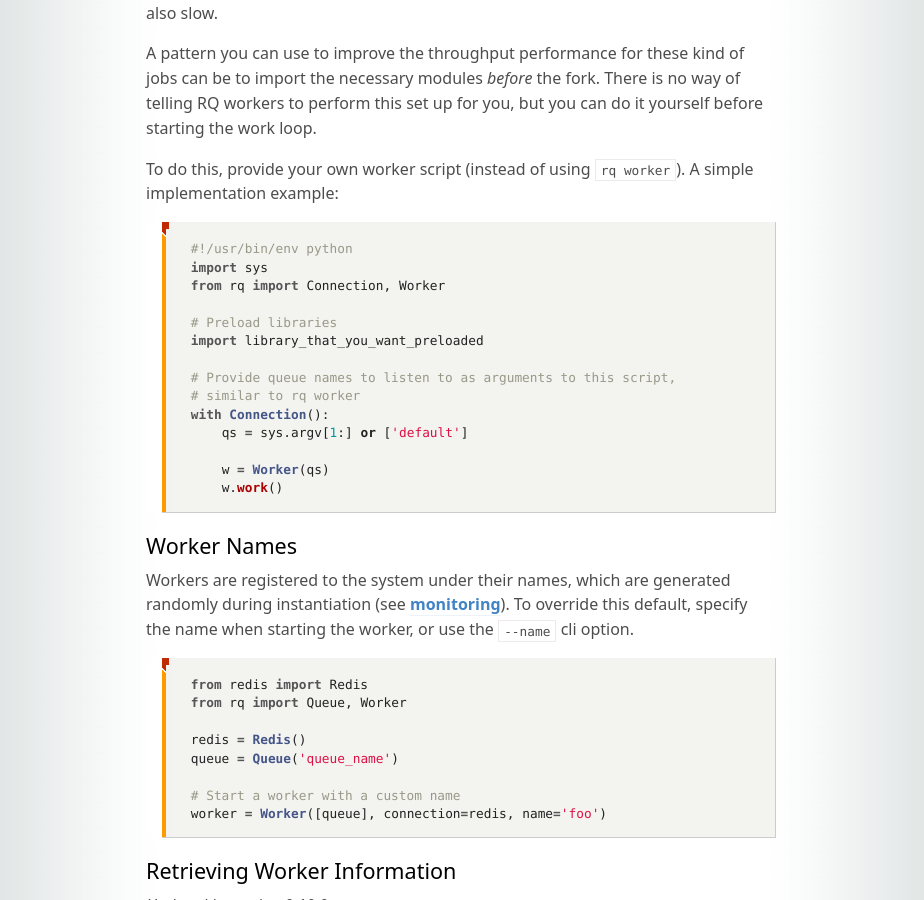
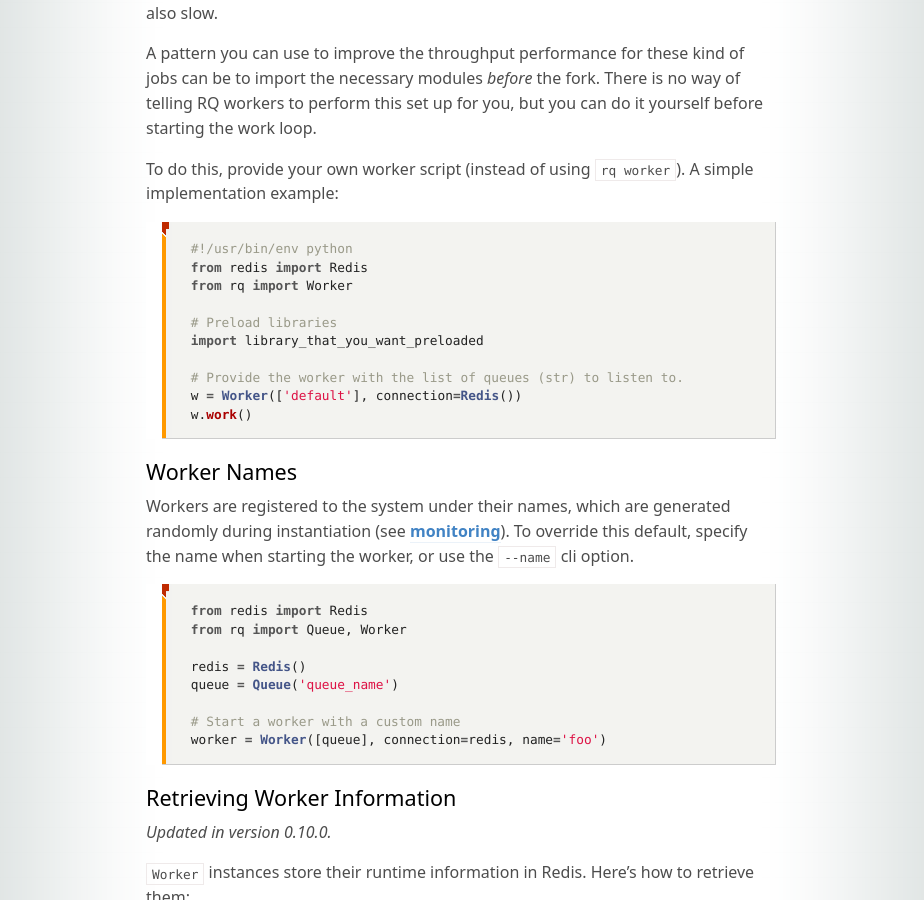
Before and after one commit to rq/rq, a Jekyll site: the page built from docs/docs/workers.md, in a window 1280 px wide and 900 px high, scrolled down 2772 px. Shown: the whole window, without its empty margins (179-1103 px from the left). Built offline with Jekyll 4.4.1, drawn with Linux system fonts in a browser that asks for light colours; some web fonts are replaced; comment, search, counter and statistics services are not loaded.

Commit message:
Fix worker example (#1765)
* Fix worker example

* Clean worker example

* Improve docs

````diff
--- a/docs/docs/workers.md
+++ b/docs/docs/workers.md
@@ -116,19 +116,15 @@ A simple implementation example:
 
 ```python
 #!/usr/bin/env python
-import sys
-from rq import Connection, Worker
+from redis import Redis
+from rq import Worker
 
 # Preload libraries
 import library_that_you_want_preloaded
 
-# Provide queue names to listen to as arguments to this script,
-# similar to rq worker
-with Connection():
-    qs = sys.argv[1:] or ['default']
-
-    w = Worker(qs)
-    w.work()
+# Provide the worker with the list of queues (str) to listen to.
+w = Worker(['default'], connection=Redis())
+w.work()
 ```
 
 
````
